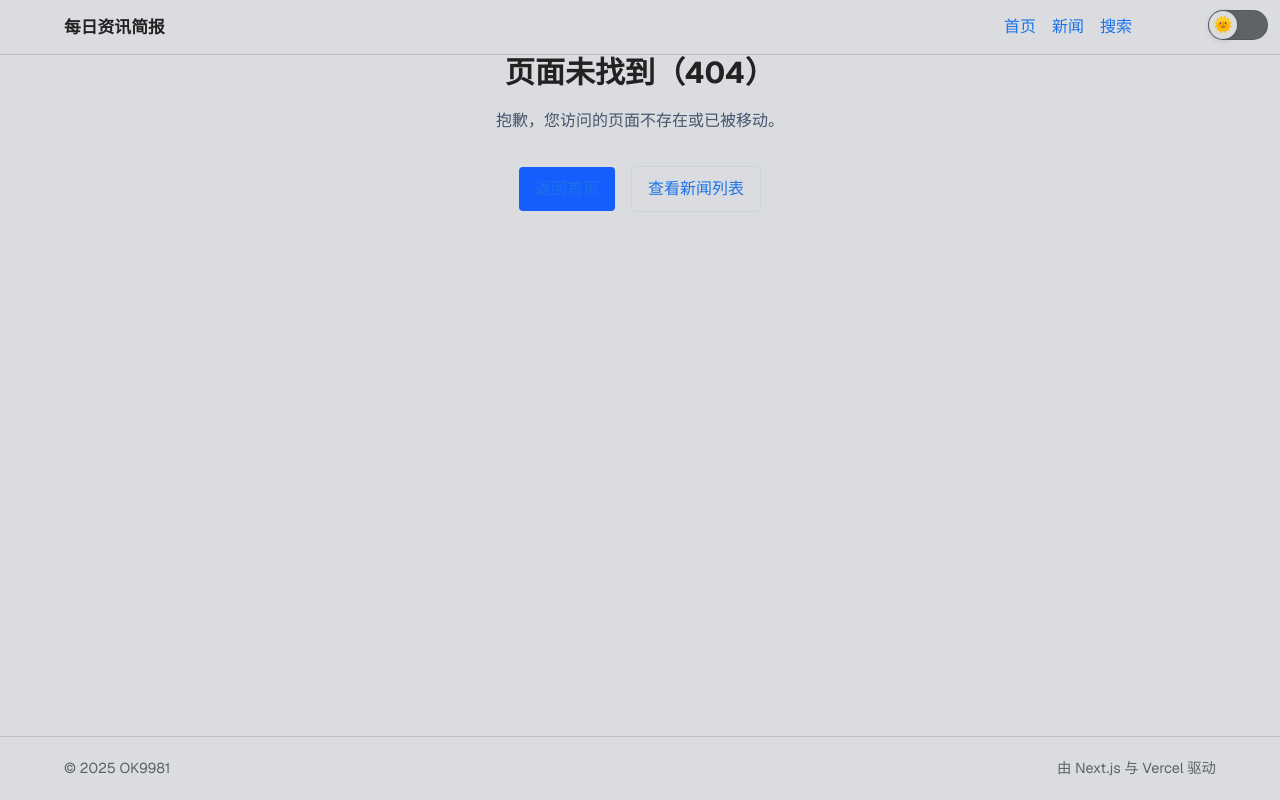
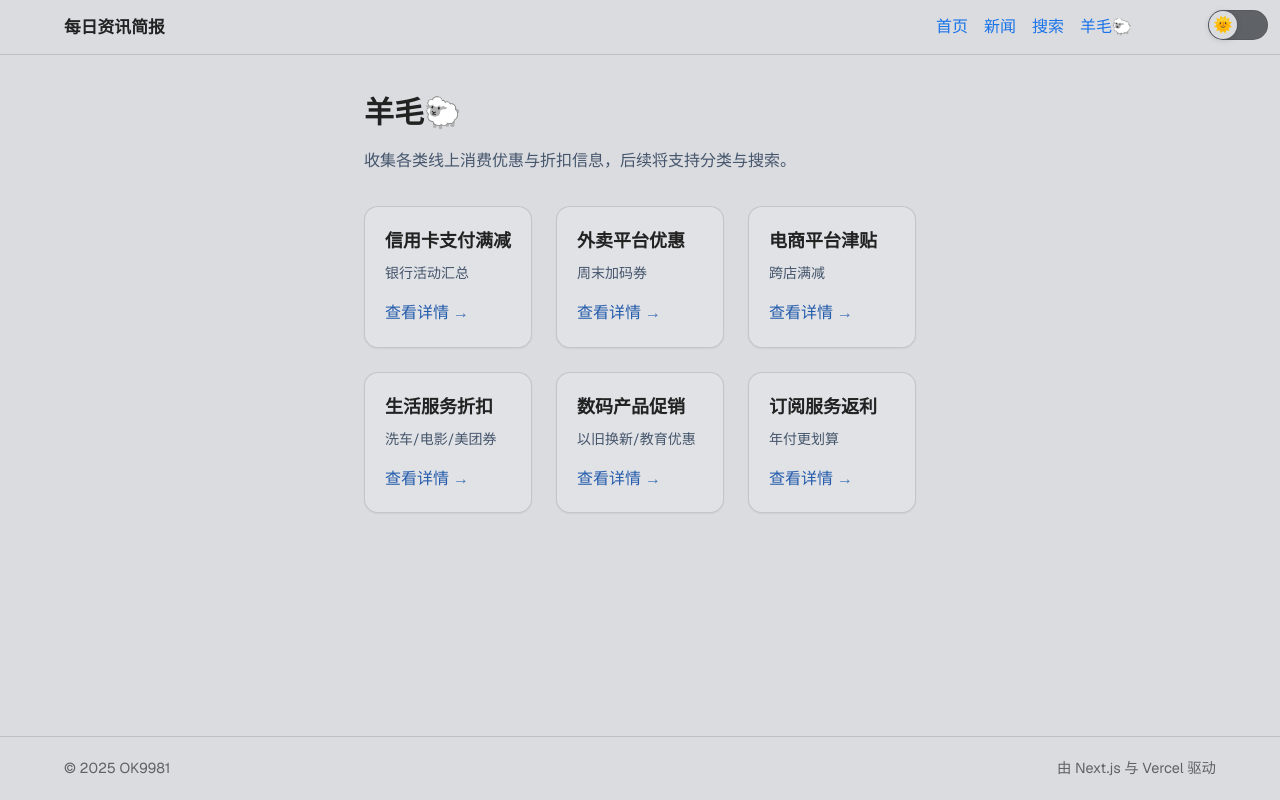
Before and after one commit to Sniper1211/ok9981-news-web, a Next.js app: page /deals in a window 1280 px wide. Before the commit this address had no page. Built offline with nearby package versions, Linux system fonts and the light colour scheme.

Commit message:
feat: 新增“羊毛🐑”页面（/deals）\n\n- 新增 app/deals/page.tsx 基础结构与元数据\n- 顶部导航加入入口（/deals/，目录式路径）

```diff
--- /dev/null
+++ b/app/deals/page.tsx
@@ -0,0 +1,36 @@
+import type { Metadata } from "next";
+
+export const metadata: Metadata = {
+  title: "羊毛🐑",
+  description: "线上消费优惠信息汇总",
+  keywords: ["羊毛", "优惠", "折扣", "返利", "券"]
+};
+
+export default function DealsPage() {
+  return (
+    <main className="mx-auto max-w-5xl px-4 py-10">
+      <h1 className="text-3xl font-bold mb-4">羊毛🐑</h1>
+      <p className="text-slate-600 mb-8">收集各类线上消费优惠与折扣信息，后续将支持分类与搜索。</p>
+
+      {/* 预留展示区：后续可替换为真实数据 */}
+      <section className="grid gap-6 sm:grid-cols-2 lg:grid-cols-3">
+        {[
+          { title: "信用卡支付满减", note: "银行活动汇总" },
+          { title: "外卖平台优惠", note: "周末加码券" },
+          { title: "电商平台津贴", note: "跨店满减" },
+          { title: "生活服务折扣", note: "洗车/电影/美团券" },
+          { title: "数码产品促销", note: "以旧换新/教育优惠" },
+          { title: "订阅服务返利", note: "年付更划算" },
+        ].map((d, i) => (
+          <article key={i} className="card p-5">
+            <h2 className="text-lg font-semibold">{d.title}</h2>
+            <p className="mt-2 text-sm text-slate-600">{d.note}</p>
+            <div className="mt-4"><span className="card-cta inline-flex items-center gap-1">查看详情 <span aria-hidden>→</span></span></div>
+          </article>
+        ))}
+      </section>
+
+      <div aria-hidden style={{ height: "calc(var(--footer-height) + 24px)" }} />
+    </main>
+  );
+}
--- a/app/layout.tsx
+++ b/app/layout.tsx
@@ -66,6 +66,7 @@ export default function RootLayout({
               <a href="/" aria-label="首页">首页</a>
               <a href="/news/" aria-label="新闻">新闻</a>
               <a href="/search" aria-label="搜索">搜索</a>
+              <a href="/deals/" aria-label="羊毛">羊毛🐑</a>
               {/* ThemeToggle 移除，不跟随链接 */}
             </nav>
           </div>
```
